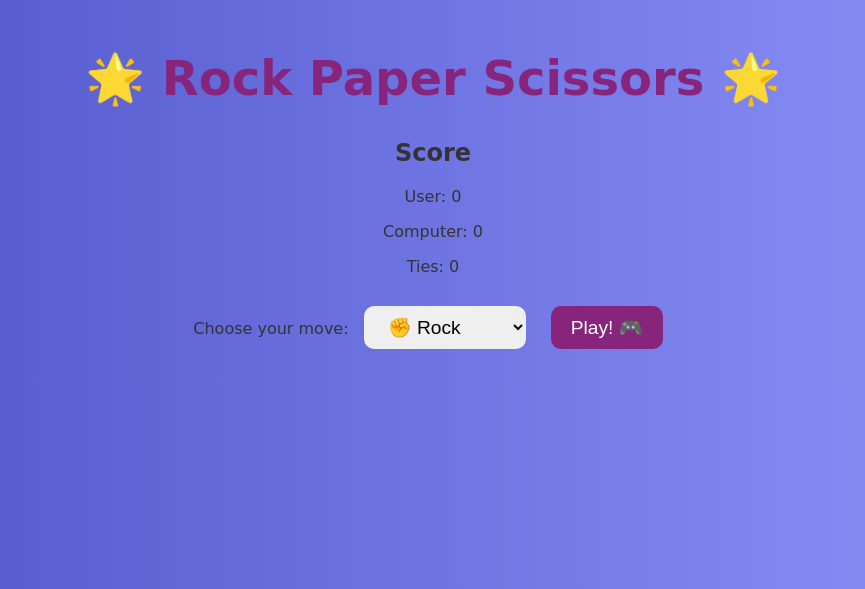
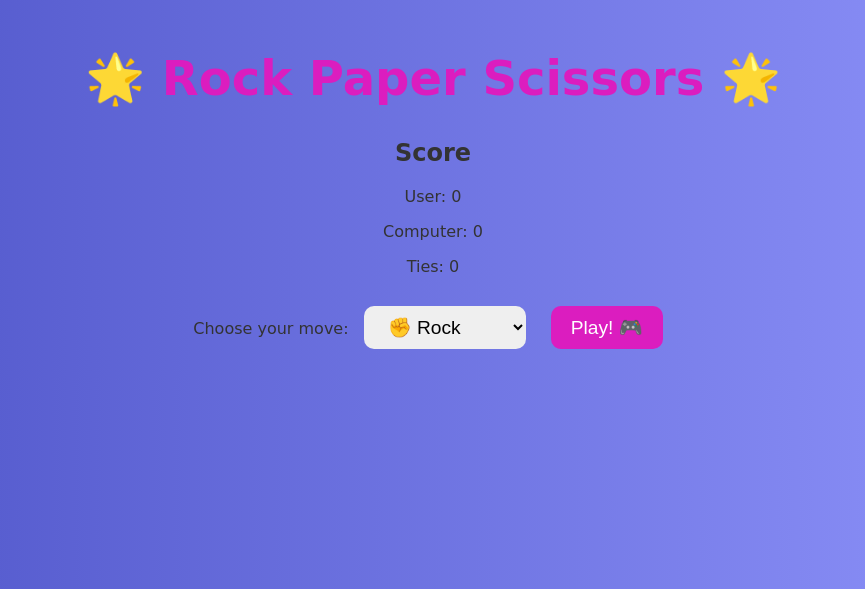
Before and after one commit to MuhuliseniM/rock_Paper_Scissors_game, a Flask app: page / in a window 1280 px wide. Shown: the top 589 px of the page, without its empty margins (207-1072 px from the left). Run offline with Flask 3, Linux system fonts and the light colour scheme.

Commit message:
Add files via upload

```diff
--- a/static/style.css
+++ b/static/style.css
@@ -9,7 +9,7 @@ body {
 
 h1 {
     font-size: 3rem;
-    color: #87247c;
+    color: #db1dbf;
 }
 
 form {
@@ -25,7 +25,7 @@ select, button {
 }
 
 button {
-    background-color: #87247c;
+    background-color: #db1dbf;
     color: white;
     cursor: pointer;
     transition: transform 0.3s ease;
```
